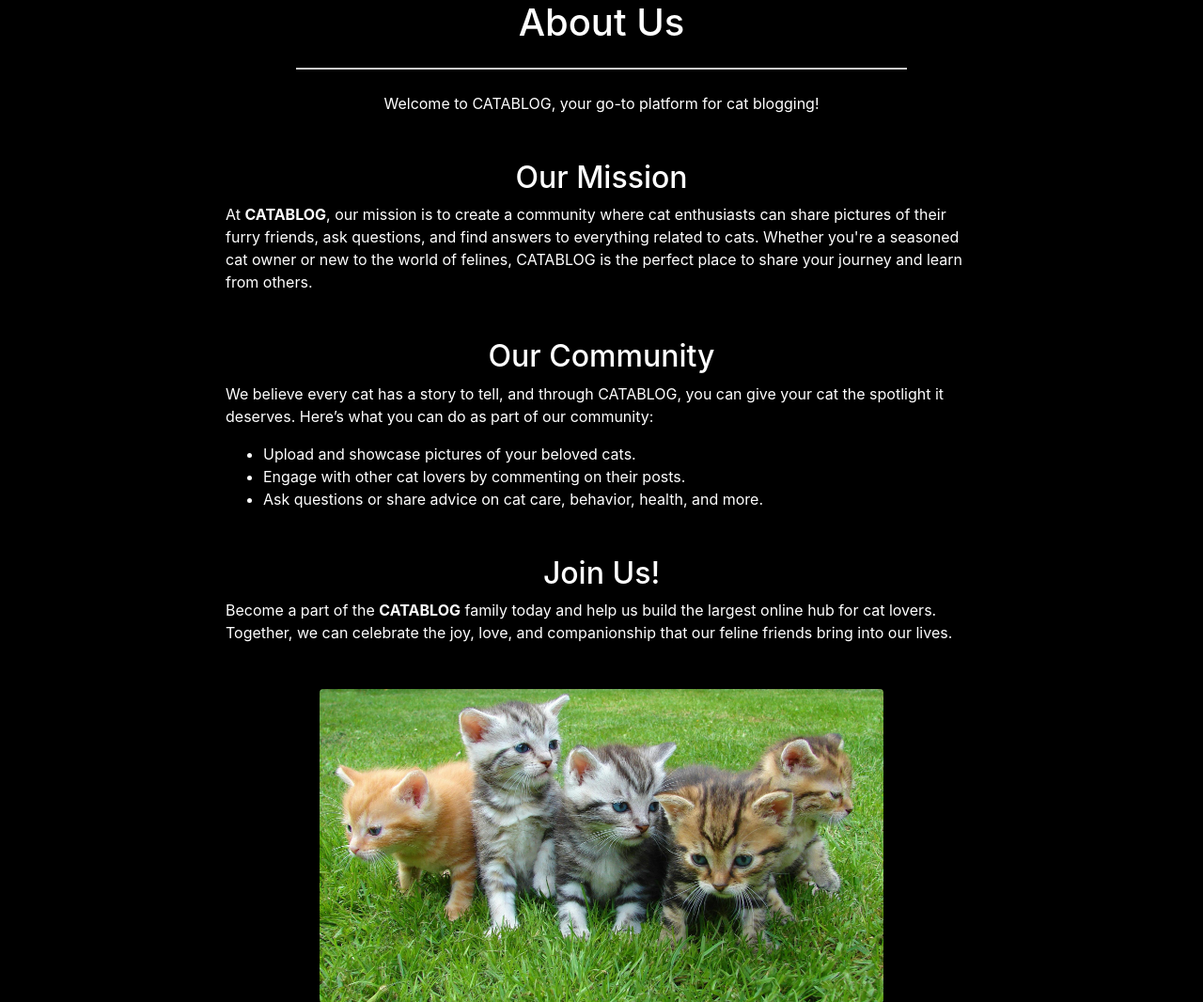
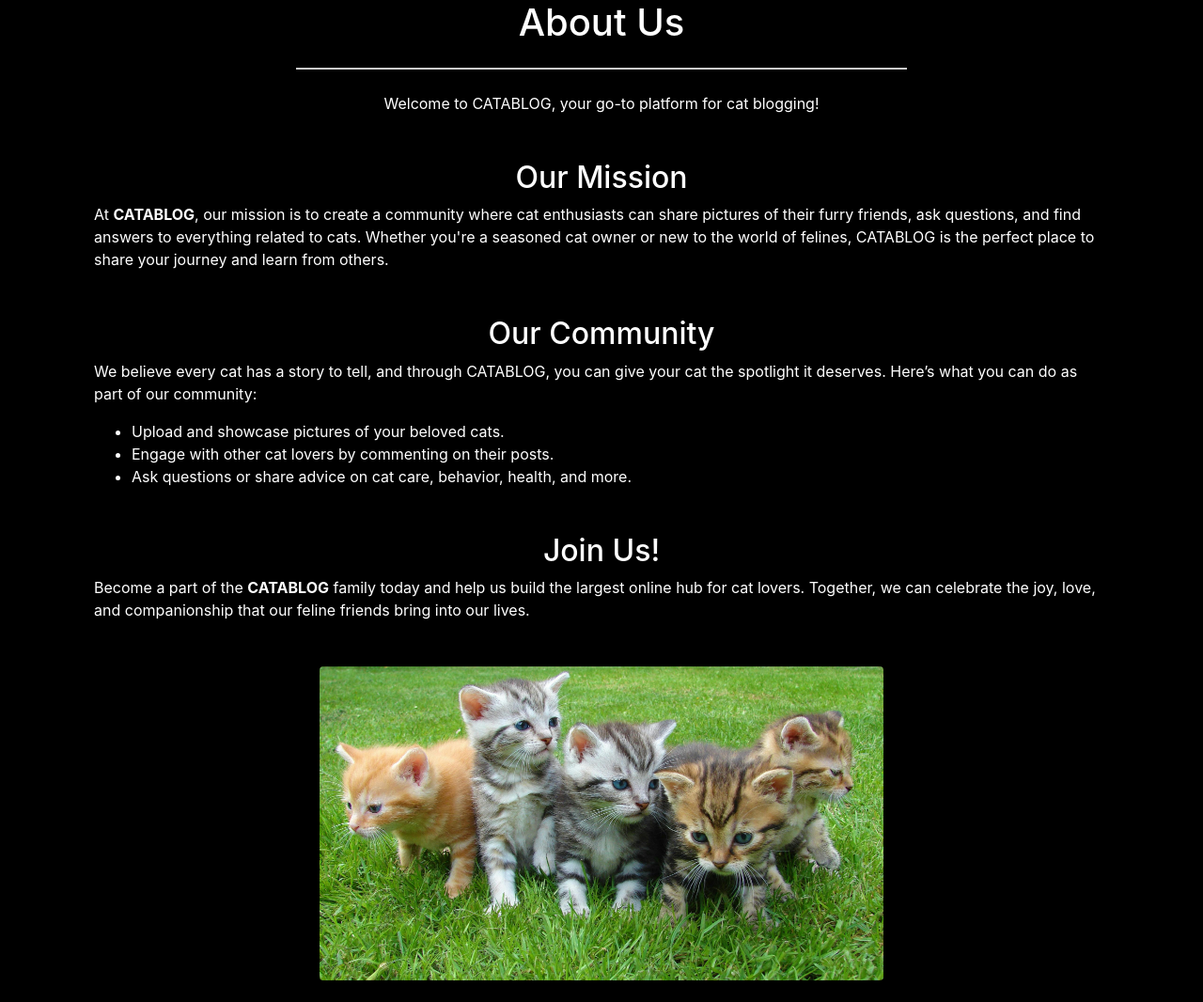
Before and after one commit to MABSWE/PP4, a Django app: page /about/ in a window 1280 px wide. Shown: the part 118-1184 px from the top of the page at 94% size. Run offline with Django 4.2, Linux system fonts and the light colour scheme; some libraries are stand-ins or nearby versions.

Commit message:
Change design in About section

```diff
--- a/blog/templates/about.html
+++ b/blog/templates/about.html
@@ -11,7 +11,7 @@ About - CATABLOG
     <hr class="my-4" style="border: 1px solid #ccc; width: 60%; margin: 0 auto;">
     <p class="text-center mt-3">Welcome to CATABLOG, your go-to platform for cat blogging!</p>
 
-    <div class="my-5 white-text narrow-text">
+    <div class="my-5 white-text">
         <h2>Our Mission</h2>
         <p>At <strong>CATABLOG</strong>, our mission is to create a community where cat enthusiasts can share pictures
             of
@@ -22,7 +22,7 @@ About - CATABLOG
         </p>
     </div>
 
-    <div class="my-5 white-text narrow-text">
+    <div class="my-5 white-text">
         <h2>Our Community</h2>
         <p>
             We believe every cat has a story to tell, and through CATABLOG, you can give your cat the spotlight it
@@ -35,7 +35,7 @@ About - CATABLOG
         </ul>
     </div>
 
-    <div class="my-5 white-text narrow-text">
+    <div class="my-5 white-text">
         <h2>Join Us!</h2>
         <p>
             Become a part of the <strong>CATABLOG</strong> family today and help us build the largest online hub for cat
```
